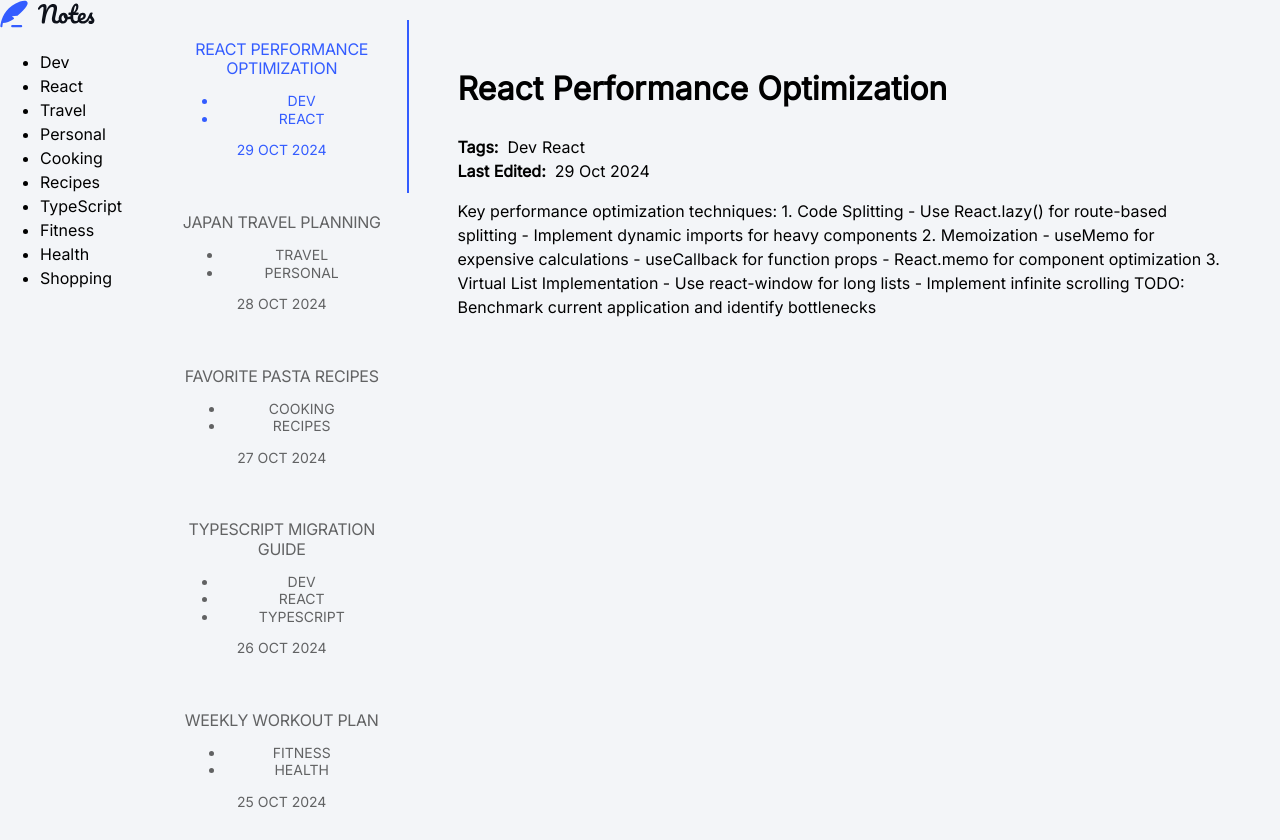
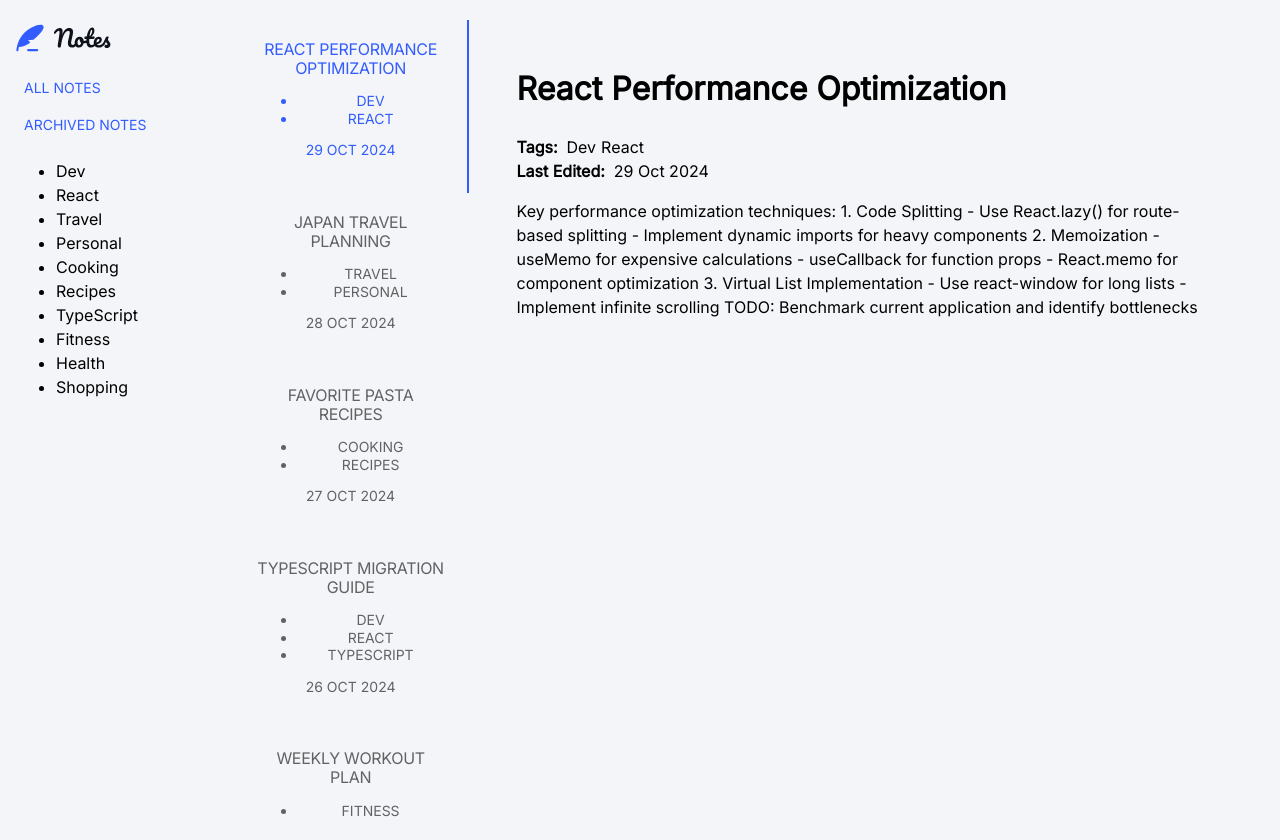
Before and after one commit to Anastasiya2310/NotesTaking, a React (Create React App) app: page / in a window 1280 px wide. Built offline with nearby package versions, Linux system fonts and the light colour scheme.

Commit message:
feature/main_menu_filtering

```diff
--- a/src/App.tsx
+++ b/src/App.tsx
@@ -1,7 +1,8 @@
 import { useState } from "react";
+import logo from "./assets/images/logo.svg";
 import "./App.css"
 import "@fontsource/inter"
-import { Typography, ThemeProvider, Box, Grid2, useMediaQuery, useTheme, Tab } from '@mui/material'
+import { Typography, ThemeProvider, Box, Grid2, useMediaQuery, useTheme, Tab, Button } from '@mui/material'
 import theme from './theme'
 import data from "./data.json"
 import Content from "./components/Content/Content"
@@ -14,7 +15,9 @@ function App() {
   let tagsUnique = [...new Set(tagsArray)];
   const appliedTheme = useTheme();
   const isLargeScreen = useMediaQuery(appliedTheme.breakpoints.up('lg'));
-  const [selectedNoteId, setSelectedNoteId] = useState(data.notes.length > 0 ? "0" : "")
+  const [selectedNoteId, setSelectedNoteId] = useState(data.notes.length > 0 ? "0" : "");
+  const [showArchived, setShowArchived] = useState(false);
+  const filteredIsArchived = data.notes.filter(note => showArchived ? note.isArchived : note);
 
   return (
     <ThemeProvider theme={theme}>
@@ -26,10 +29,27 @@ function App() {
             position: isLargeScreen ? "relative" : "fixed",
             bottom: isLargeScreen ? "" : "0",
           }}>
-            <SidebarTags tags={tagsUnique} />
+
+            <Box component="aside" sx={{ px: 2, py: 1.5 }}>
+              <Box sx={{ width: "100%", height: "auto", py: 1.5 }}>
+                <Box component="img" src={logo} alt="Logo"  />
+              </Box>
+              <Button onClick={() => setShowArchived(false)} variant="text" sx={{ "justifyContent": "flex-start", width: "100%" }}>
+                All Notes
+              </Button>
+              <Button onClick={() => setShowArchived(true)} variant="text" sx={{ "justifyContent": "flex-start", width: "100%" }}>
+                Archived Notes
+              </Button>
+              <SidebarTags tags={tagsUnique} />
+            </Box>
           </Box>
 
-          <Grid2 container sx={{ px: 4, pt: 2.5, pb: 2.5 }} columnSpacing={3}>
+          <Grid2 container sx={{ px: 4, pt: 2.5, pb: 2.5, width: {
+            xs: 375,
+            sm: 768,
+            md: 1104,
+            lg: 1440,
+          } }} columnSpacing={3}>
             <TabContext value={selectedNoteId}>
               <Grid2 size={{ lg: 3 }}>
                 <Box sx={{ maxHeight: "100vh", overflow: "scroll" }}>
@@ -39,14 +59,14 @@ function App() {
                     orientation="vertical"
                     scrollButtons="auto"
                   >
-                    {data.notes.map((note, index) => (
+                    {filteredIsArchived.map((note, index) => (
                       <Tab key={index} label={<SidebarNotes note={note} />} value={String(index)}/>
                     ))}
                   </TabList>
                 </Box>
               </Grid2>
               <Grid2 size={{ lg: 9 }}>
-                {data.notes.map((note, index) => (
+                {filteredIsArchived.map((note, index) => (
                   <TabPanel key={index} value={String(index)}>
                     <Content note={note} />
                   </TabPanel>
--- a/src/components/SidebarTags/SidebarTags.tsx
+++ b/src/components/SidebarTags/SidebarTags.tsx
@@ -1,18 +1,15 @@
 import ItemsList from "../ItemsList/ItemsList"
 import { ITagsList } from "../../interfaces/interfaces";
-import logo from "../../assets/images/logo.svg";
+
 
 function SidebarTags({ tags }: ITagsList) {
   return (
-    <aside>
-      <img src={logo} alt="Logo" />
     <ItemsList
       items={tags}
       renderItem={(tag) => (
         <div>{tag}</div>
       )}
     />
-    </aside>
   );
 }
 
```
Lines whose indentation alone changed are shown as unchanged.
